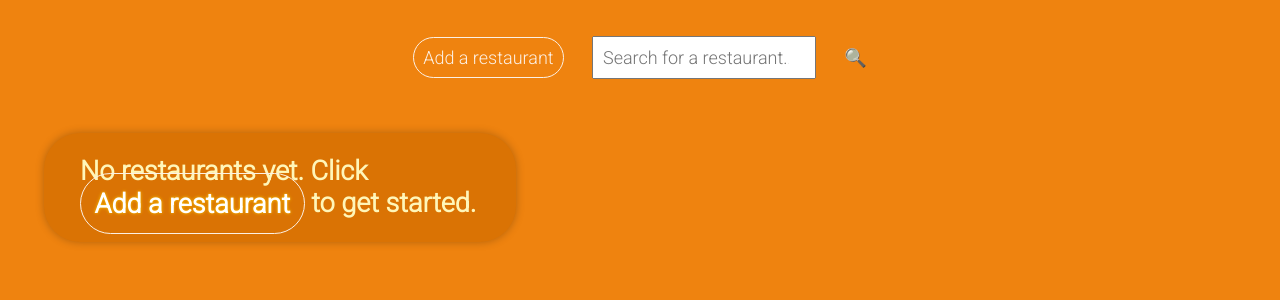
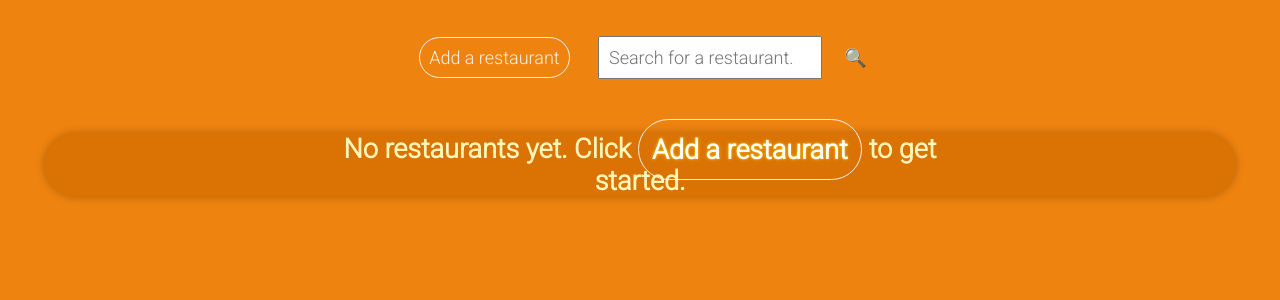
Before and after one commit to 1bengardner/siftgifts, a PHP site: page /page/restaurants in a window 1280 px wide. Shown: the part 116-416 px from the top of the page. Run offline with PHP 8.4, Linux system fonts and the light colour scheme; the visitor is signed in with stand-in values (Sample User, id 1); data that the repository does not hold is empty.

Commit message:
Fix a few loose ends

```diff
--- a/project/source/action/show-restaurants.php
+++ b/project/source/action/show-restaurants.php
@@ -35,7 +35,7 @@
     }
     if (count($restaurants) === 0) {
 ?>
-<div class="widget restaurant-widget focused">
+<div class="widget focused center">
     <h2>No restaurants yet. Click <a href="add-a-restaurant"><span class="lighter">Add a restaurant</span></a> to get started.</h2>
 </div>
 <?php
--- a/project/source/page/css/style.css
+++ b/project/source/page/css/style.css
@@ -139,3 +139,7 @@ hr {
     width: 80vw;
     border: 1px solid #fcf0e4;
 }
+
+.center {
+    text-align: center;
+}
--- a/project/source/page/restaurants.php
+++ b/project/source/page/restaurants.php
@@ -16,7 +16,7 @@
         <form>
             <button><a href="add-a-restaurant">Add a restaurant</a></button>
             <input id="search" type="search" name="q" placeholder="Search for a restaurant..." />
-            <button>🔍</button>
+            🔍
         </form>
         <?php include '../action/show-restaurants.php'; ?>
     </body>
--- a/project/source/page/reviews.php
+++ b/project/source/page/reviews.php
@@ -26,8 +26,8 @@
         <form method="post" action="add-a-review.php">
             <div class="restaurant-display">
                 <h1><?php echo $restaurant->name; ?></h1>
-                <h2 class="subheading"><?php echo ($restaurant->rating === null ? "No ratings" : round($restaurant->rating, 1) . " stars"); ?></h2>
-                <h3 class="subheading"><?php if ($restaurant->rating != null) echo $restaurant->cuisine . " in " . $restaurant->location; ?></h3>
+                <h2 class="subheading"><?php echo ($restaurant->rating === null ? "No ratings" : round($restaurant->rating, 1) . "🌟"); ?></h2>
+                <h3 class="subheading"><?php if ($restaurant->rating != null) echo $restaurant->cuisine; if ($restaurant->location != null) echo " in " . $restaurant->location; ?></h3>
                 <h3 class="link"><?php echo ($restaurant->rating != null ? "<a href=" . $restaurant->url . ">" . $restaurant->url .  "</a>" : "Be the first reviewer:"); ?></h3>
                 <p></p>
             </div>
```
